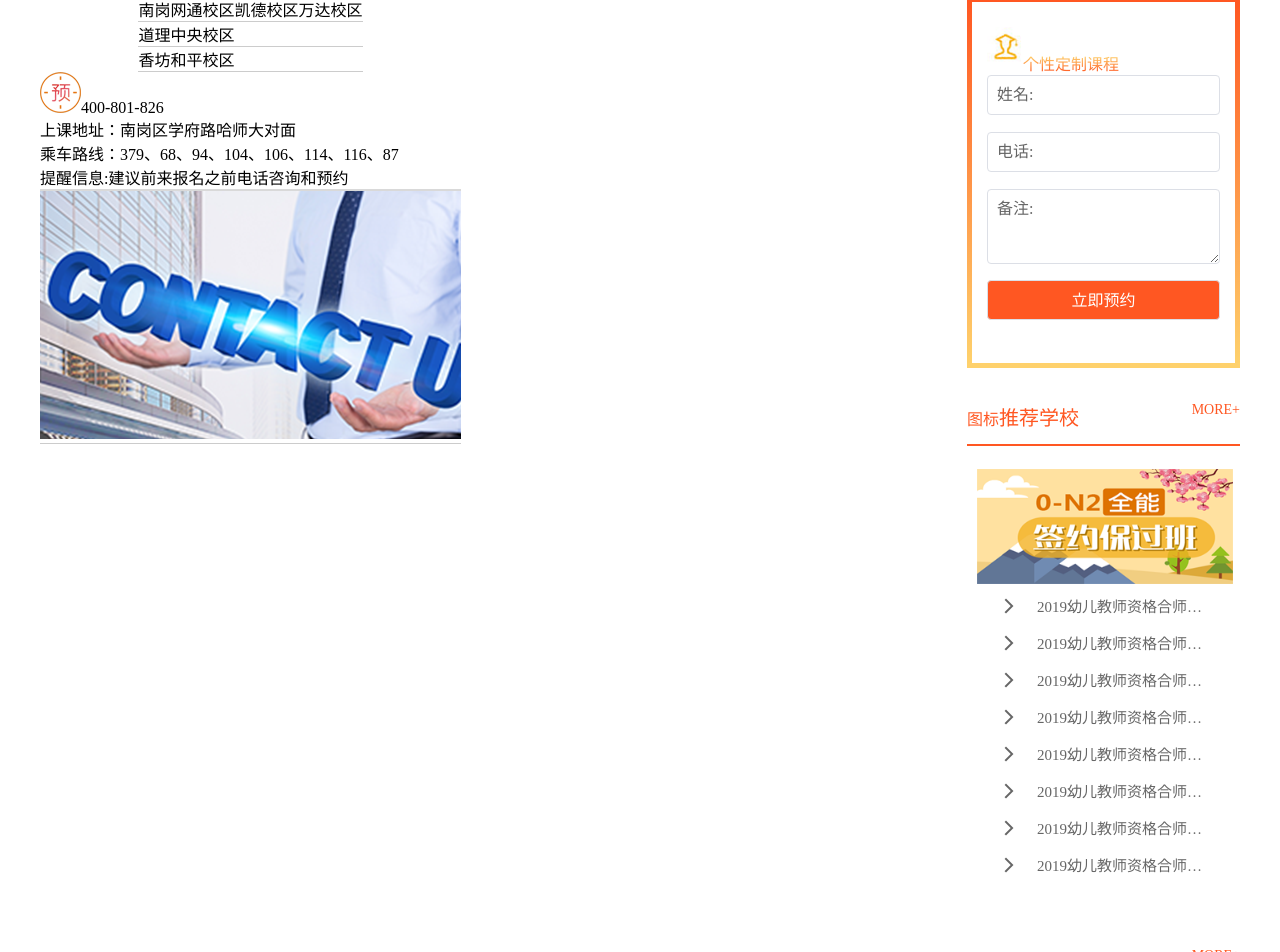
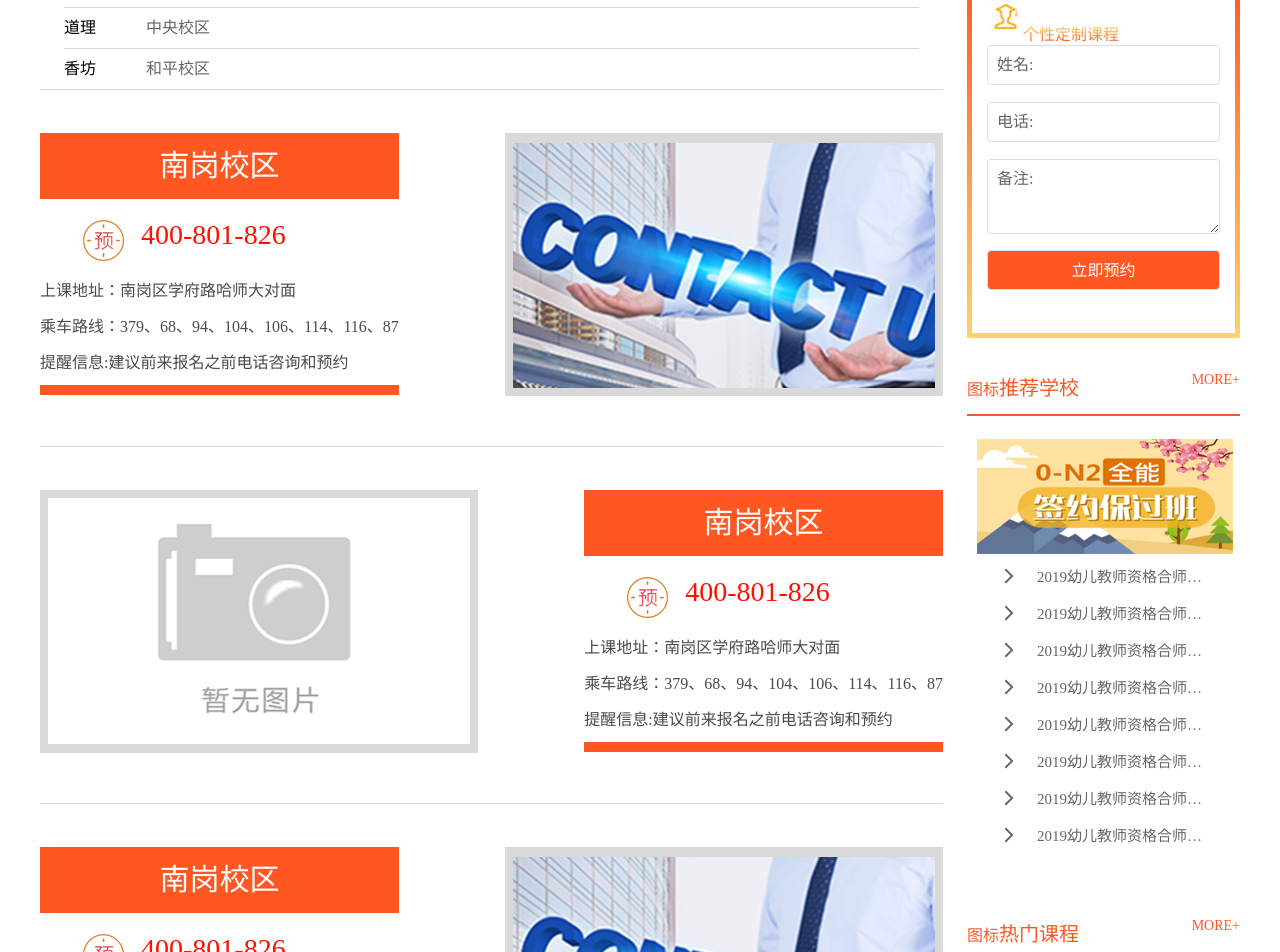
Before and after one commit to Devil-Hannibal/sgjy, a Vue app: page /#/talkMe in a window 1280 px wide. Shown: the part 660-1612 px from the top of the page. Built offline with nearby package versions, Linux system fonts and the light colour scheme.

Commit message:
联系我们 静态页面完成

```diff
--- a/src/components/nav/TalkMe.vue
+++ b/src/components/nav/TalkMe.vue
@@ -3,9 +3,10 @@
 		<div class="banner">
 			<img src="./../../../static/images/banenr_one.png" alt="">
 		</div>
+		<div class="container">
 			<div class="listPos">
-			<div  class="posList">
-				<ul>
+				<div class="posList">
+					<ul class="pos">
 						<li><span>南岗</span><span>网通校区</span>
 							<span>凯德校区</span><span>万达校区</span></li>
 						<li><span>道理</span><span>中央校区</span></li>
@@ -14,24 +15,64 @@
 					</ul>
 
 					<!-- 学校的位置联系 -->
-			<ul class="schoolList">
-				<li>
-					<div>
-						<div class="title"></div>
+					<ul class="schoolList ">
+						<li class="clearfix">
+							<div class="lt">
+								<div class="title">南岗校区</div>
 								<div class="content">
-							<p><span><img src="./../../../static/images/yu.png" alt=""></span>
-								<span>400-801-826</span></p>
+									<p><span class="tb_icon"><img src="./../../../static/images/yu.png" alt=""></span>
+										<span class="phone">400-801-826</span></p>
 									<p>上课地址：南岗区学府路哈师大对面</p>
 									<p>乘车路线：379、68、94、104、106、114、116、87</p>
 									<p><span>提醒信息:</span><span>建议前来报名之前电话咨询和预约</span></p>
 								</div>
 							</div>
-					<div><img src="./../../../static/images/lxwm_1.png" alt=""></div>
+							<div class="rt"><img src="./../../../static/images/lxwm_1.png" alt=""></div>
+						</li>
+						<li class="clearfix">
+							<div class="lt">
+								<div class="title">南岗校区</div>
+								<div class="content">
+									<p><span class="tb_icon"><img src="./../../../static/images/yu.png" alt=""></span>
+										<span class="phone">400-801-826</span></p>
+									<p>上课地址：南岗区学府路哈师大对面</p>
+									<p>乘车路线：379、68、94、104、106、114、116、87</p>
+									<p><span>提醒信息:</span><span>建议前来报名之前电话咨询和预约</span></p>
+								</div>
+							</div>
+							<div class="rt"><img src="./../../../static/images/default.png" alt=""></div>
+						</li>
+						<li class="clearfix">
+							<div class="lt">
+								<div class="title">南岗校区</div>
+								<div class="content">
+									<p><span class="tb_icon"><img src="./../../../static/images/yu.png" alt=""></span>
+										<span class="phone">400-801-826</span></p>
+									<p>上课地址：南岗区学府路哈师大对面</p>
+									<p>乘车路线：379、68、94、104、106、114、116、87</p>
+									<p><span>提醒信息:</span><span>建议前来报名之前电话咨询和预约</span></p>
+								</div>
+							</div>
+							<div class="rt"><img src="./../../../static/images/lxwm_1.png" alt=""></div>
+						</li>
+						<li class="clearfix">
+							<div class="lt">
+								<div class="title">南岗校区</div>
+								<div class="content">
+									<p><span class="tb_icon"><img src="./../../../static/images/yu.png" alt=""></span>
+										<span class="phone">400-801-826</span></p>
+									<p>上课地址：南岗区学府路哈师大对面</p>
+									<p>乘车路线：379、68、94、104、106、114、116、87</p>
+									<p><span>提醒信息:</span><span>建议前来报名之前电话咨询和预约</span></p>
+								</div>
+							</div>
+							<div class="rt"><img src="./../../../static/images/lxwm_1.png" alt=""></div>
 						</li>
 					</ul>
 				</div>
 
 				<my-diy></my-diy>
+			</div>
 		</div>
 
 
@@ -68,21 +109,133 @@
 			}
 		}
 
-		.listPos {
+		.container {
 			width: 1200px;
 			margin: 0 auto;
-			padding-top: 30px;
+
+			.listPos {
 				display: flex;
 				justify-content: space-between;
-			.posList{
-				display: flex;
-				justify-content: start;
-				flex-direction: column;
-				align-items: center;
-				li{
-					border-bottom: 1px solid #ccc;
+
+				//
+				.posList {
+					width: 100%;
+
+					.pos {
+						padding: 0 24px;
+
+						li {
+							border-bottom: 1px solid #d9d9d9;
+
+							&:last-child {
+								border-bottom: none;
+							}
+
+							span {
+								font-size: 16px;
+								color: #666666;
+								line-height: 40px;
+								margin-right: 20px;
+
+							}
+
+							span:first-child {
+								color: black;
+								margin-right: 50px;
+
+							}
+						}
+					}
+
+					// 图文列表
+					.schoolList {
+						li {
+							padding-top: 43px;
+							padding-bottom: 50px;
+							border-top: 1px solid #d9d9d9;
+							&:nth-child(odd){
+								.lt{
+									float: left;
+								}
+								.rt{
+									float: right;
+								}
+							}
+							&:nth-child(even){
+								.lt{
+									float: right;
+								}
+								.rt{
+									float: left;
+								}
+							}
+
+							// 左侧内容
+							.lt {
+								.title {
+									background-color: #ff5722;
+									color: white;
+									font-size: 30px;
+									line-height: 30px;
+									text-align: center;
+									padding-top: 18px;
+									padding-bottom: 18px;
+
+
+								}
+								.content {
+									border-bottom: 10px solid #ff5722;
+									p {
+										font-size: 16px;
+										color: #4c4b4b;
+										padding-bottom: 24px;
+										height: 36px;
+										box-sizing: border-box;
+										.tb_icon {
+											width: 46px;
+											height: 42px;
+											padding-left: 43px;
+											padding-right: 17px;
+
+											img {
+												// width: 100%
+												 vertical-align: middle;
+
+											}
+										}
+										.phone{
+											font-size: 28px;
+											line-height: 36px;
+											color: #fe1000;
+										}
+
+									}
+
+									& p:first-child {
+										margin-top: 18px;
+										margin-bottom: 24px;
+									}
+								}
+							}
+
+							// 右侧内容
+							.rt {
+								border: 8px solid #d9d9d9;
+								width: 438px;
+								height: 263px;
+								box-sizing: border-box;
+
+								img {
+									width: 100%;
+									height: 100%;
+								}
+							}
+
 						}
 					}
 				}
 			}
+		}
+
+	}
 </style>
```
Lines whose indentation alone changed are shown as unchanged.
